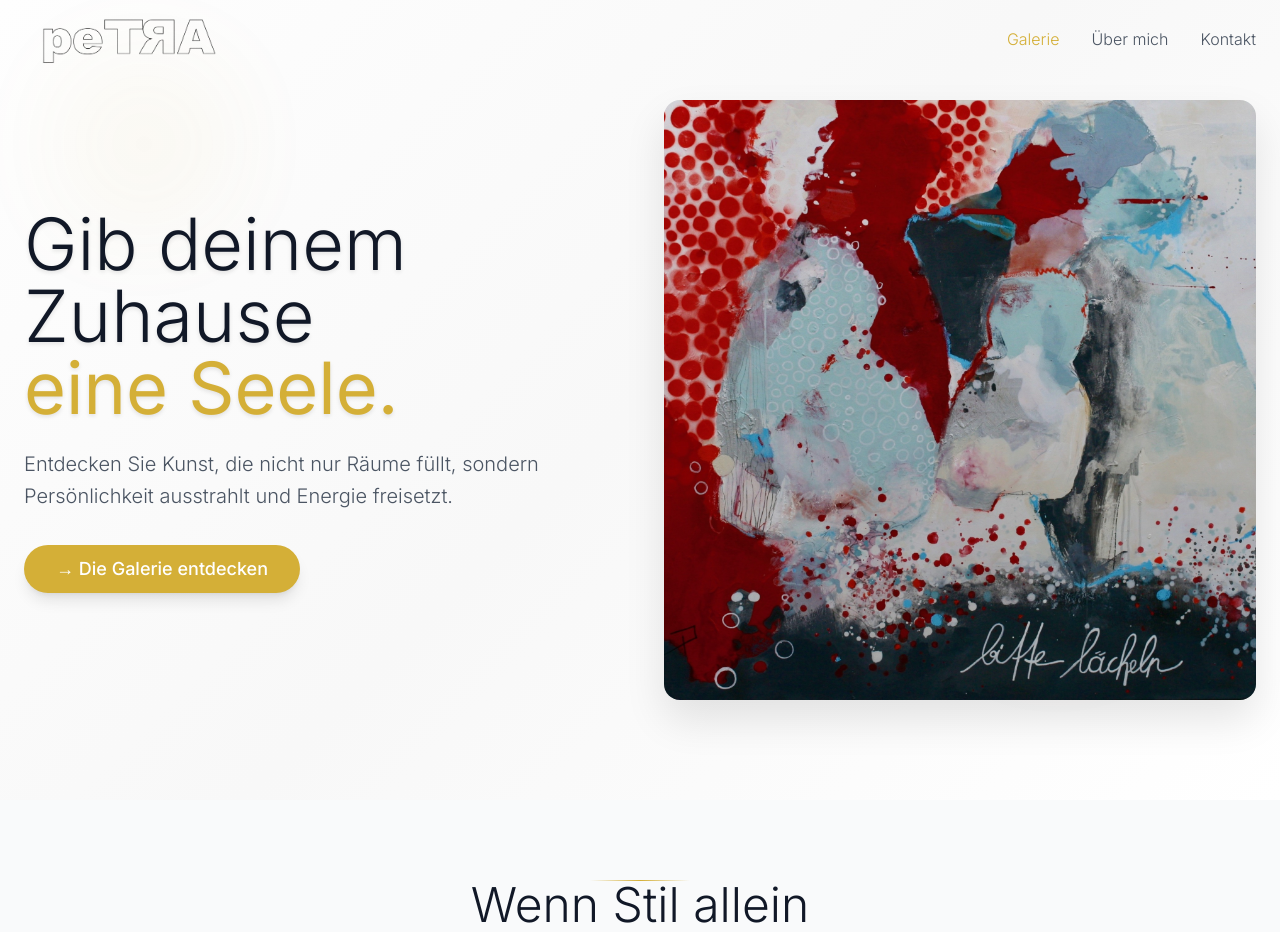
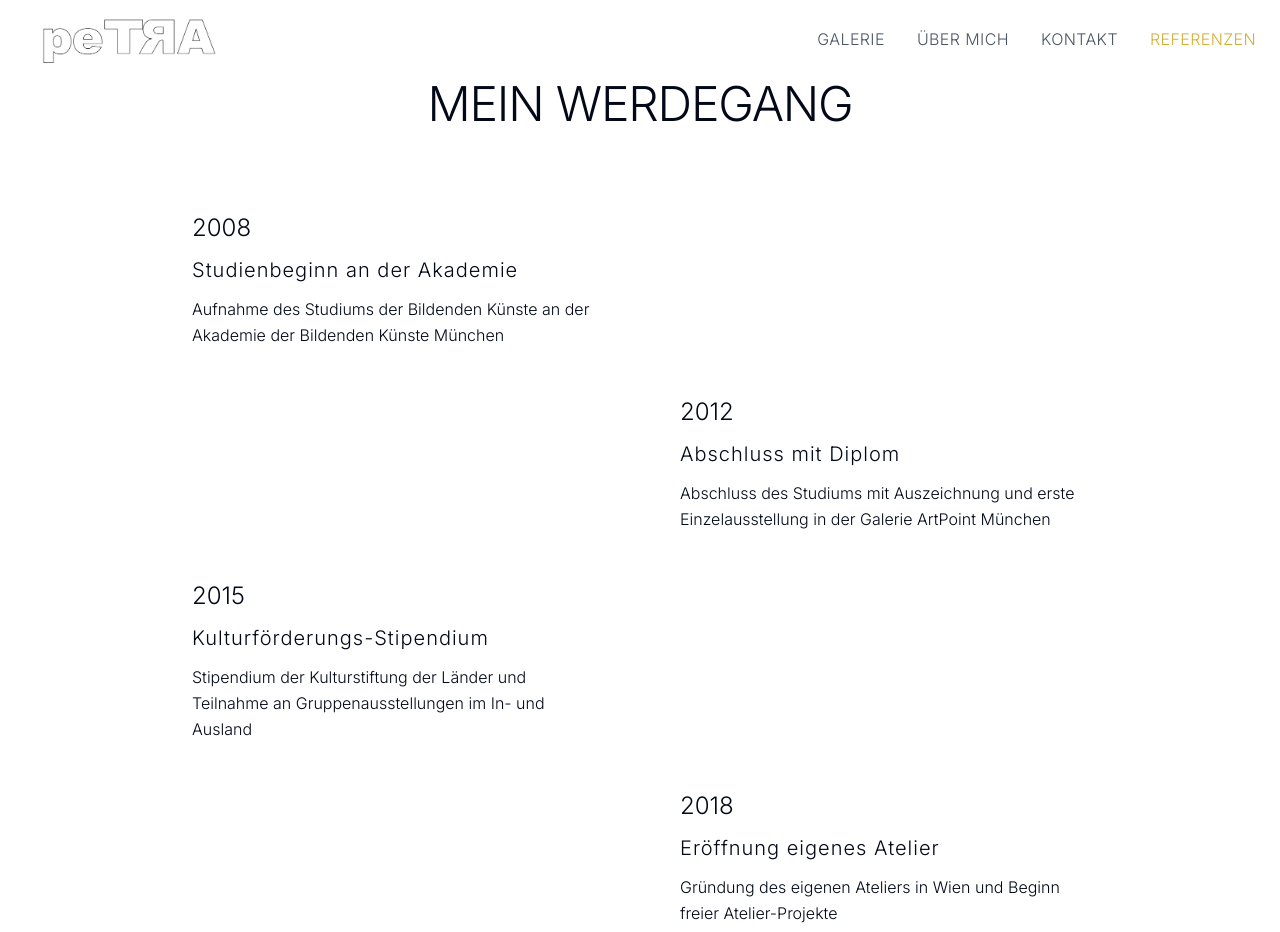
Before and after one commit to berniauer/PetraArt, a React (Vite) app: page /references in a window 1280 px wide. Shown: the top 932 px of the page. Built offline with nearby package versions, Linux system fonts and the light colour scheme.

Commit message:
Fix missing Link import and duplicate keys in gallery

```diff
--- a/package.json
+++ b/package.json
@@ -26,6 +26,7 @@
 		"react": "^18.2.0",
 		"react-dom": "^18.2.0",
 		"react-helmet": "^6.1.0",
+		"react-router-dom": "^7.7.0",
 		"tailwind-merge": "^1.14.0",
 		"tailwindcss-animate": "^1.0.7"
 	},
--- a/src/App.jsx
+++ b/src/App.jsx
@@ -1,37 +1,64 @@
+// App.jsx
 import React from 'react';
 import { Helmet } from 'react-helmet';
+import { BrowserRouter as Router, Routes, Route } from 'react-router-dom';
+
 import { Toaster } from '@/components/ui/toaster';
 import Header from '@/components/layout/Header';
+import Footer from '@/components/sections/Footer';
+
 import HeroSection from '@/components/sections/HeroSection';
 import EmotionalTextSection from '@/components/sections/EmotionalTextSection';
 import GallerySection from '@/components/sections/GallerySection';
 import ArtistSection from '@/components/sections/ArtistSection';
 import ContactSection from '@/components/sections/ContactSection';
-import Footer from '@/components/sections/Footer';
+
+import ReferencesPage from '@/pages/references'; // Deine Timeline-Seite
 
 function App() {
   return (
-    <>
+    <Router>
       <Helmet>
         <html lang="de" />
         <title>PetraArt</title>
-        <meta name="description" content="Entdecken Sie einzigartige, abstrakte Kunstwerke, die Ihrem Zuhause eine Seele geben. Jedes Bild ist ein handgemaltes Original voller Energie und Persönlichkeit." />
+        <meta
+          name="description"
+          content="Entdecken Sie einzigartige, abstrakte Kunstwerke, die Ihrem Zuhause eine Seele geben. Jedes Bild ist ein handgemaltes Original voller Energie und Persönlichkeit."
+        />
         <link rel="icon" type="image/png" href="favicon.png" />
       </Helmet>
 
       <div className="min-h-screen bg-white font-stolzl">
         <Header />
+
         <main>
-          <HeroSection />
-          <EmotionalTextSection />
-          <GallerySection />
-          <ArtistSection />
-          <ContactSection />
+          <Routes>
+            {/* Home-Route mit allen Sections */}
+            <Route
+              path="/"
+              element={
+                <>
+                  <HeroSection />
+                  <EmotionalTextSection />
+                  <GallerySection />
+                  <ArtistSection />
+                  <ContactSection />
+                </>
+              }
+            />
+
+            {/* Referenzen-/Werdegang-Seite */}
+            <Route
+              path="/references"
+              element={<ReferencesPage />}
+            />
+          </Routes>
         </main>
+
         <Footer />
         <Toaster />
       </div>
-    </>
+    </Router>
   );
 }
 
--- a/src/components/layout/Header.jsx
+++ b/src/components/layout/Header.jsx
@@ -1,68 +1,81 @@
+// src/components/layout/Header.jsx
 import React, { useState, useEffect } from 'react';
+import { Link, useLocation, useNavigate } from 'react-router-dom';
 import { motion, AnimatePresence } from 'framer-motion';
 import { Menu, X } from 'lucide-react';
 
 const Header = () => {
+  const location = useLocation();
+  const navigate = useNavigate();
   const [scrolled, setScrolled] = useState(false);
   const [activeSection, setActiveSection] = useState('');
   const [isMenuOpen, setIsMenuOpen] = useState(false);
 
+  // Links: drei Anchors und eine Route
   const navLinks = [
-    { name: 'Galerie', href: '#gallery' },
-    { name: 'Über mich', href: '#about' },
-    { name: 'Kontakt', href: '#contact' },
+    { name: 'galerie', href: '#gallery' },
+    { name: 'über mich', href: '#about' },
+    { name: 'kontakt', href: '#contact' },
+    { name: 'referenzen', href: '/references' },
   ];
 
+  // Header-Hintergrund bei Scroll
+  useEffect(() => {
     const handleScroll = () => {
       setScrolled(window.scrollY > 50);
 
-    const sections = navLinks.map(link => document.querySelector(link.href));
-    const scrollPosition = window.scrollY + window.innerHeight / 2;
-
-    for (let i = sections.length - 1; i >= 0; i--) {
-      const section = sections[i];
-      if (section && section.offsetTop <= scrollPosition) {
-        setActiveSection(section.id);
+      // Bestimme aktive Section (nur auf Home)
+      if (location.pathname === '/') {
+        const scrollPos = window.scrollY + window.innerHeight / 2;
+        for (let link of navLinks) {
+          if (link.href.startsWith('#')) {
+            const sec = document.querySelector(link.href);
+            if (sec && sec.offsetTop <= scrollPos) {
+              setActiveSection(link.href.substring(1));
               return;
+            }
+          }
         }
       }
       setActiveSection('');
     };
 
-  useEffect(() => {
     window.addEventListener('scroll', handleScroll);
     handleScroll();
     return () => window.removeEventListener('scroll', handleScroll);
-  }, []);
+  }, [location.pathname]);
 
-  const scrollToSection = (e, href) => {
+  const headerVariants = {
+    top:    { backgroundColor: 'rgba(255,255,255,0)', backdropFilter: 'blur(0)', boxShadow: 'none' },
+    scrolled: {
+      backgroundColor: 'rgba(255,255,255,0.8)',
+      backdropFilter: 'blur(10px)',
+      boxShadow: '0 4px 6px -1px rgba(0,0,0,0.1), 0 2px 4px -2px rgba(0,0,0,0.1)',
+    },
+  };
+  const mobileMenuVariants = { closed: { opacity: 0, y: '-20%' }, open: { opacity: 1, y: '0%' } };
+
+  const onNavClick = (e, href) => {
     e.preventDefault();
+    setIsMenuOpen(false);
+
+    if (href.startsWith('#')) {
+      // Smooth-Scroll auf Home
+      if (location.pathname !== '/') navigate('/');
+      setTimeout(() => {
         document.querySelector(href)?.scrollIntoView({ behavior: 'smooth' });
-    setIsMenuOpen(false);
+      }, 100);
+    } else {
+      // Route wechseln
+      navigate(href);
+    }
   };
 
   const scrollToTop = (e) => {
     e.preventDefault();
+    setIsMenuOpen(false);
+    navigate('/');
     window.scrollTo({ top: 0, behavior: 'smooth' });
-    setIsMenuOpen(false);
-  };
-
-  const headerVariants = {
-    scrolled: {
-      backgroundColor: 'rgba(255, 255, 255, 0.8)',
-      backdropFilter: 'blur(10px)',
-      boxShadow: '0 4px 6px -1px rgba(0, 0, 0, 0.1), 0 2px 4px -2px rgba(0, 0, 0, 0.1)',
-    },
-    top: {
-      backgroundColor: 'rgba(255, 255, 255, 0)',
-      backdropFilter: 'blur(0px)',
-      boxShadow: '0 0 0 0 rgba(0,0,0,0)',
-    },
-  };
-
-  const mobileMenuVariants = {
-    closed: { opacity: 0, y: "-20%" },
-    open: { opacity: 1, y: "0%" }
   };
 
   return (
@@ -74,29 +87,42 @@ const Header = () => {
     >
       <div className="container mx-auto px-6">
         <div className="flex justify-between items-center h-20">
-          <a href="#top" onClick={scrollToTop} className="hover:opacity-80 transition-opacity">
+          {/* Logo / Home */}
+          <a href="/" onClick={scrollToTop} className="hover:opacity-80 transition-opacity">
             <img
-              src="petra_transparet.png"
+              src="/petra_transparet.png"
               alt="Petra Fimberger"
               className="h-12 w-auto md:h-14 lg:h-16"
             />
           </a>
 
+          {/* Desktop */}
           <nav className="hidden md:flex items-center space-x-8">
-            {navLinks.map((link) => (
+            {navLinks.map(({ name, href }) => {
+              const isAnchor = href.startsWith('#');
+              const isActiveRoute = !isAnchor && location.pathname === href;
+              const isActiveSection = isAnchor && activeSection === href.substring(1);
+              return (
                 <a
-                key={link.name}
-                href={link.href}
-                onClick={(e) => scrollToSection(e, link.href)}
-                className={`relative text-gray-600 hover:text-gold transition-colors after:content-[''] after:absolute after:left-0 after:bottom-[-4px] after:w-full after:h-[2px] after:bg-gold after:transition-transform after:duration-300 ${
-                  activeSection === link.href.substring(1) ? 'after:scale-x-100 text-gold' : 'after:scale-x-0'
-                } hover:after:scale-x-100`}
+                  key={name}
+                  href={href}
+                  onClick={(e) => onNavClick(e, href)}
+                  className={`
+                    relative stolzl-light uppercase tracking-wide transition-colors
+                    ${isActiveRoute || isActiveSection
+                      ? 'text-gold after:scale-x-100'
+                      : 'text-gray-600 after:scale-x-0 hover:text-gold'}
+                    after:content-[''] after:absolute after:left-0 after:bottom-[-4px]
+                    after:w-full after:h-[2px] after:bg-gold after:transition-transform after:duration-300
+                  `}
                 >
-                {link.name}
+                  {name}
                 </a>
-            ))}
+              );
+            })}
           </nav>
 
+          {/* Mobile Toggle */}
           <div className="md:hidden">
             <button onClick={() => setIsMenuOpen(!isMenuOpen)} className="text-gray-800">
               {isMenuOpen ? <X size={24} /> : <Menu size={24} />}
@@ -104,6 +130,8 @@ const Header = () => {
           </div>
         </div>
       </div>
+
+      {/* Mobile Menu */}
       <AnimatePresence>
         {isMenuOpen && (
           <motion.div
@@ -115,14 +143,14 @@ const Header = () => {
             transition={{ duration: 0.3 }}
           >
             <nav className="flex flex-col items-center space-y-6 py-8">
-              {navLinks.map((link) => (
+              {navLinks.map(({ name, href }) => (
                 <a
-                  key={link.name}
-                  href={link.href}
-                  onClick={(e) => scrollToSection(e, link.href)}
-                  className="text-lg text-gray-700 hover:text-gold transition-colors"
+                  key={name}
+                  href={href}
+                  onClick={(e) => onNavClick(e, href)}
+                  className="text-lg stolzl-light uppercase tracking-wide hover:text-gold transition-colors"
                 >
-                  {link.name}
+                  {name}
                 </a>
               ))}
             </nav>
--- a/src/components/sections/GallerySection.jsx
+++ b/src/components/sections/GallerySection.jsx
@@ -36,7 +36,7 @@ const artworks = [
     ]
   },
       {
-    id: 2,
+    id: 3,
     title: "Der Kuh",
     details: {
         dimensions: "120cm x 100cm",
--- /dev/null
+++ b/src/pages/references.jsx
@@ -0,0 +1,81 @@
+// app/werdegang/page.jsx
+import React from 'react';
+import { motion } from 'framer-motion';
+
+const timeline = [
+  {
+    year: '2008',
+    title: 'Studienbeginn an der Akademie',
+    description: 'Aufnahme des Studiums der Bildenden Künste an der Akademie der Bildenden Künste München'
+  },
+  {
+    year: '2012',
+    title: 'Abschluss mit Diplom',
+    description: 'Abschluss des Studiums mit Auszeichnung und erste Einzelausstellung in der Galerie ArtPoint München'
+  },
+  {
+    year: '2015',
+    title: 'Kulturförderungs-Stipendium',
+    description: 'Stipendium der Kulturstiftung der Länder und Teilnahme an Gruppenausstellungen im In- und Ausland'
+  },
+  {
+    year: '2018',
+    title: 'Eröffnung eigenes Atelier',
+    description: 'Gründung des eigenen Ateliers in Wien und Beginn freier Atelier-Projekte'
+  },
+  {
+    year: '2021',
+    title: 'Nachwuchspreis für zeitgenössische Kunst',
+    description: 'Verleihung des renommierten Österreichischen Kunstnachwuchspreises'
+  },
+  {
+    year: '2024',
+    title: 'Internationale Ausstellung & Monografie',
+    description: 'Einzelausstellung in der Galerie Modern Arts NY und Veröffentlichung der ersten Monografie'
+  },
+];
+
+const ReferencesPage = () => {
+  return (
+    <section className="py-20 bg-white">
+      <div className="container mx-auto px-6">
+        <motion.div className="text-center mb-16"
+          initial={{ opacity: 0, y: 30 }}
+          whileInView={{ opacity: 1, y: 0 }}
+          transition={{ duration: 0.8 }}
+          viewport={{ once: true }}
+        >
+          <h2 className="text-4xl lg:text-5xl stolzl-medium text-primary-dark tracking-tight">
+            MEIN WERDEGANG
+          </h2>
+          <div className="w-24 h-1 bg-dark-slate mx-auto my-4"></div>
+        </motion.div>
+
+        <div className="max-w-4xl mx-auto">
+          {timeline.map((item, index) => (
+            <motion.div
+              key={`${item.year}-${index}`}
+              initial={{ opacity: 0, x: index % 2 === 0 ? -50 : 50 }}
+              whileInView={{ opacity: 1, x: 0 }}
+              transition={{ duration: 0.6, delay: index * 0.1 }}
+              viewport={{ once: true }}
+              className={`flex flex-col lg:flex-row items-center gap-8 mb-12 ${
+                index % 2 === 0 ? 'lg:flex-row' : 'lg:flex-row-reverse'
+              }`}
+            >
+              <div className="flex-1 space-y-3 text-center lg:text-left">
+                <div className="text-2xl stolzl-medium text-primary-dark">{item.year}</div>
+                <h3 className="text-xl stolzl-medium text-primary-dark tracking-wider">{item.title}</h3>
+                <p className="stolzl-light text-secondary-gray leading-relaxed">{item.description}</p>
+              </div>
+              <div className="w-4 h-4 bg-dark-slate rounded-full flex-shrink-0"></div>
+              <div className="flex-1 hidden lg:block"></div>
+            </motion.div>
+          ))}
+        </div>
+      </div>
+    </section>
+  );
+};
+
+export default ReferencesPage;
```
Also changed, not shown: src/components/sections/ArtistSection.jsx (+10 -0 lines), 1 other file (tests, documents, lock files or other folders). Lines whose indentation alone changed are shown as unchanged.
